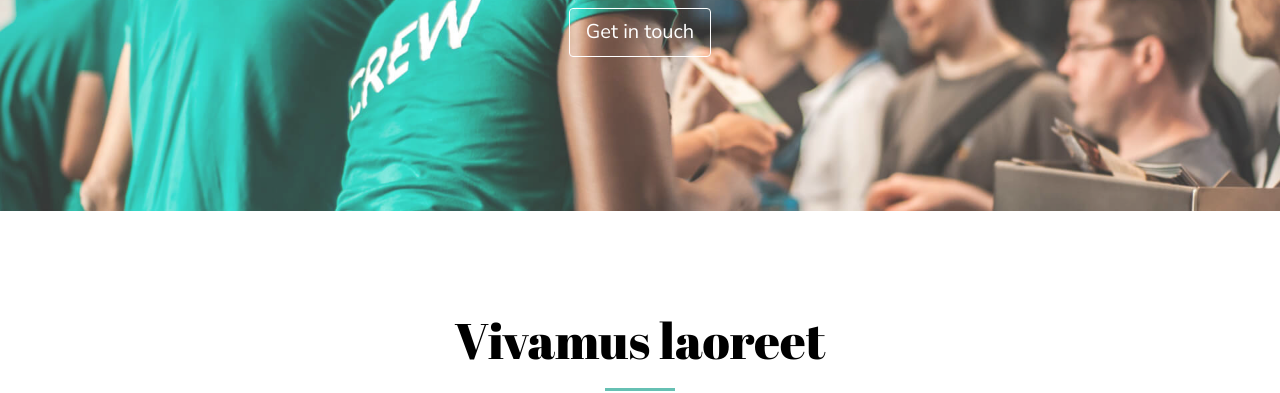
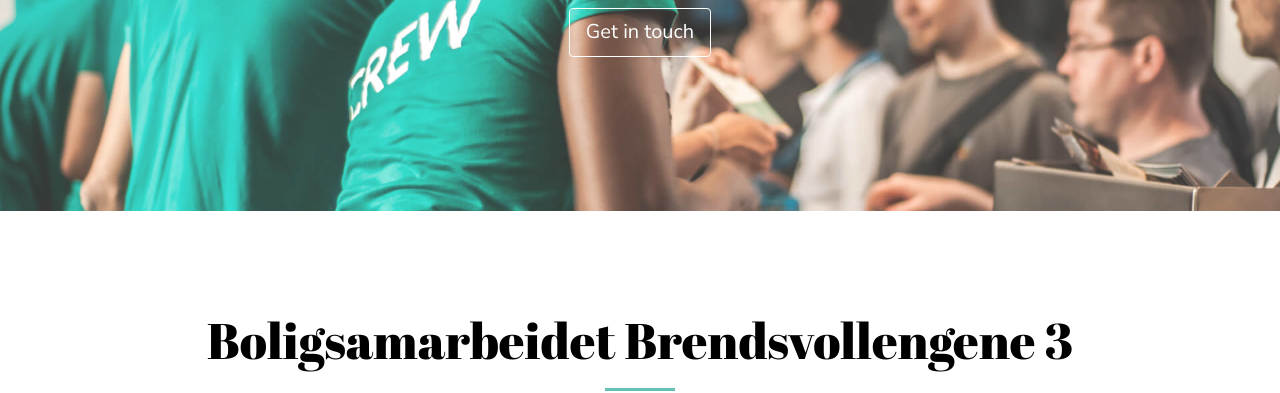
Before and after one commit to erikbe3/BB3, a plain HTML site: page index.html in a window 1280 px wide. Shown: the part 410-803 px from the top of the page. Drawn offline with Linux system fonts and the light colour scheme; some packages are replaced by stand-ins of ours.

Commit message:
Update index.html

```diff
--- a/index.html
+++ b/index.html
@@ -73,7 +73,7 @@
     <div class="container">
         <div class="row">
             <div class="col-xs-12 col-md-12 section-container-spacer">
-                <h2 class="text-center">Vivamus laoreet</h2>
+                <h2 class="text-center">Boligsamarbeidet Brendsvollengene 3</h2>
             </div>
         </div>
         <div class="row">
```
